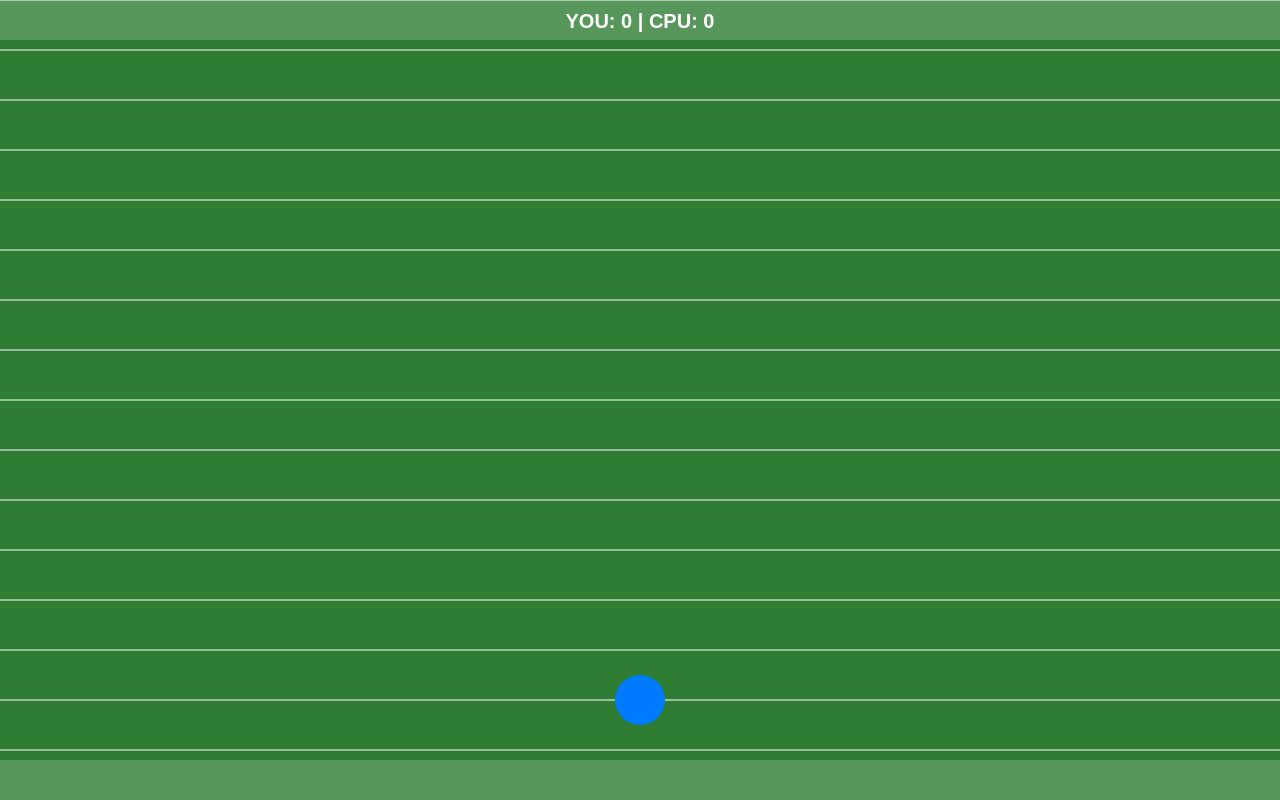
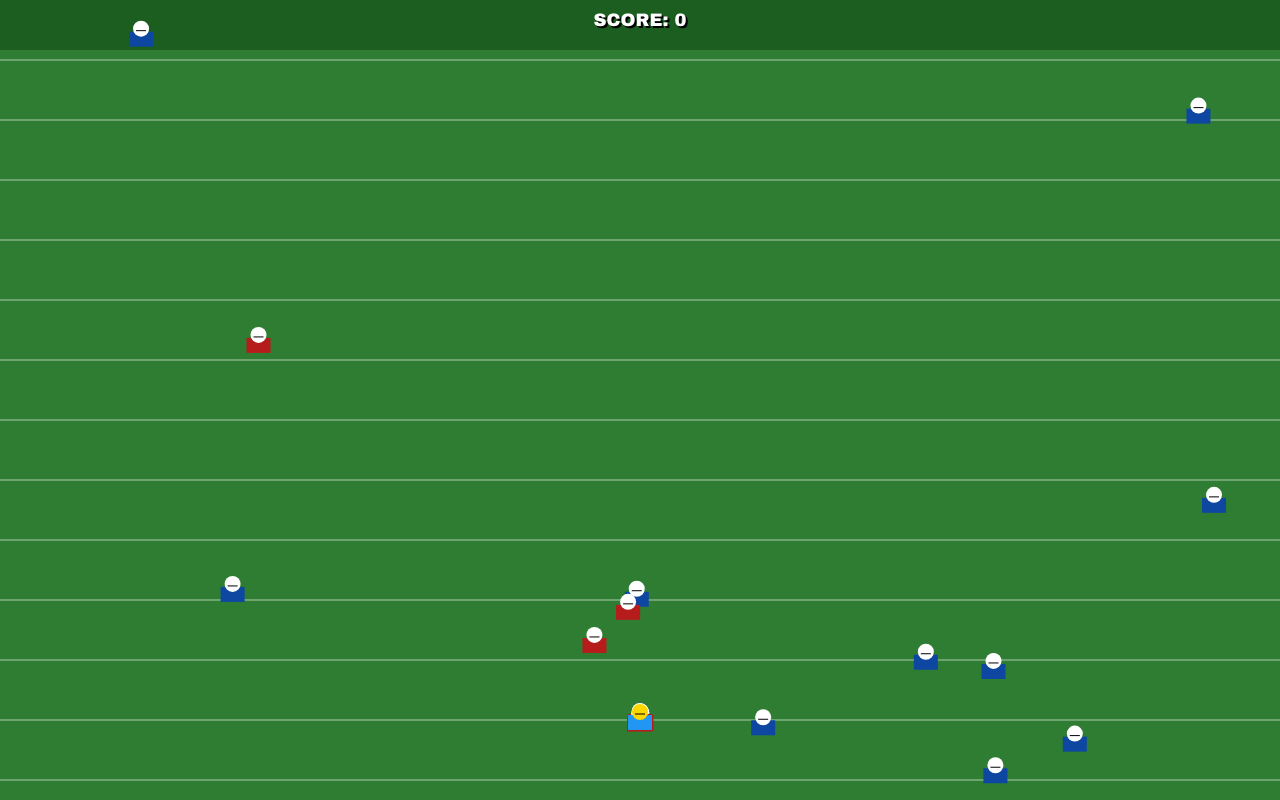
Before and after one commit to CalebDay337/FOOTBALL, a plain HTML site: page index.html in a window 1280 px wide. Drawn offline with Linux system fonts and the light colour scheme.

Commit message:
Update index.html

```diff
--- a/index.html
+++ b/index.html
@@ -5,116 +5,123 @@
     <meta name="viewport" content="width=device-width, initial-scale=1.0, maximum-scale=1.0, user-scalable=no">
     <title>Football Legends</title>
     <style>
-        body { background: #1a472a; margin: 0; overflow: hidden; font-family: sans-serif; color: white; touch-action: none; }
-        #ui { position: absolute; top: 10px; width: 100%; text-align: center; pointer-events: none; font-weight: bold; font-size: 20px; }
+        body { background: #1a472a; margin: 0; overflow: hidden; font-family: 'Arial Black', sans-serif; color: white; touch-action: none; }
+        #ui { position: absolute; top: 10px; width: 100%; text-align: center; pointer-events: none; z-index: 10; font-size: 18px; text-shadow: 2px 2px black; }
         canvas { display: block; background: #2e7d32; }
     </style>
 </head>
 <body>
-    <div id="ui">YOU: <span id="ps">0</span> | CPU: <span id="cs">0</span></div>
+    <div id="ui">SCORE: <span id="score">0</span></div>
     <canvas id="game"></canvas>
 
     <script>
         const canvas = document.getElementById("game");
         const ctx = canvas.getContext("2d");
-        const psText = document.getElementById("ps");
-        const csText = document.getElementById("cs");
+        const scoreText = document.getElementById("score");
 
         canvas.width = window.innerWidth;
         canvas.height = window.innerHeight;
 
-        let pScore = 0, cScore = 0;
+        let score = 0;
+        let gameActive = true;
 
-        // Game Objects
-        let ball = { x: canvas.width/2, y: canvas.height/2, radius: 8, carrier: null };
-        let player = { x: canvas.width/2, y: canvas.height - 100, size: 25, color: '#007bff' };
-        let cpu = { x: canvas.width/2, y: 100, size: 25, color: '#dc3545', speed: 2.5 };
+        // Player setup (Slower, realistic movement)
+        let player = { x: canvas.width/2, y: canvas.height - 80, size: 15, targetX: canvas.width/2, targetY: canvas.height - 80 };
 
-        // Touch Input
+        // Massive Player Array (10 teammates, 10 enemies)
+        let bots = [];
+        for(let i = 0; i < 20; i++) {
+            bots.push({
+                x: Math.random() * canvas.width,
+                y: Math.random() * (canvas.height - 200) + 100,
+                size: 15,
+                team: i < 10 ? 'blue' : 'red', // 10 Blue, 10 Red
+                speed: 1 + Math.random() * 1.5
+            });
+        }
+
         canvas.addEventListener('touchmove', (e) => {
             const touch = e.touches[0];
-            player.x = touch.clientX;
-            player.y = touch.clientY;
+            player.targetX = touch.clientX;
+            player.targetY = touch.clientY;
             e.preventDefault();
         }, { passive: false });
 
-        function checkTackle() {
-            // Distance formula to see if players touch
-            let dist = Math.hypot(player.x - cpu.x, player.y - cpu.y);
-            if (dist < player.size + cpu.size) {
-                // Tackle happens: Ball goes loose
-                ball.carrier = null;
-                ball.x = (player.x + cpu.x) / 2;
-                ball.y = (player.y + cpu.y) / 2;
-            }
-
-            // Check if player or CPU picks up the ball
-            let distP = Math.hypot(player.x - ball.x, player.y - ball.y);
-            if (distP < player.size) ball.carrier = 'player';
-
-            let distC = Math.hypot(cpu.x - ball.x, cpu.y - ball.y);
-            if (distC < cpu.size) ball.carrier = 'cpu';
+        function drawPlayer(x, y, color, isMain) {
+            // Shoulders/Jersey
+            ctx.fillStyle = color;
+            ctx.fillRect(x - 12, y - 5, 24, 15);
+            // Helmet
+            ctx.fillStyle = isMain ? "#ffd700" : "white"; // Gold helmet for you
+            ctx.beginPath(); ctx.arc(x, y - 8, 8, 0, Math.PI * 2); ctx.fill();
+            // Face mask line
+            ctx.strokeStyle = "black";
+            ctx.lineWidth = 1;
+            ctx.beginPath(); ctx.moveTo(x - 5, y - 6); ctx.lineTo(x + 5, y - 6); ctx.stroke();
         }
 
         function update() {
-            if (ball.carrier === 'player') {
-                ball.x = player.x; ball.y = player.y;
-                if (ball.y < 40) { pScore++; reset(); } // Score Touchdown
-            } else if (ball.carrier === 'cpu') {
-                ball.x = cpu.x; ball.y = cpu.y;
-                if (ball.y > canvas.height - 40) { cScore++; reset(); } // CPU Touchdown
+            if (!gameActive) return;
+
+            // Move player toward touch (Added friction so you aren't "too fast")
+            player.x += (player.targetX - player.x) * 0.1;
+            player.y += (player.targetY - player.y) * 0.1;
+
+            bots.forEach(bot => {
+                if (bot.team === 'red') {
+                    // Defenders try to tackle you
+                    let dx = player.x - bot.x;
+                    let dy = player.y - bot.y;
+                    let dist = Math.hypot(dx, dy);
+                    bot.x += (dx / dist) * bot.speed;
+                    bot.y += (dy / dist) * bot.speed;
+
+                    // Check Tackle
+                    if (dist < 20) {
+                        score = 0;
+                        scoreText.innerText = score;
+                        player.x = canvas.width/2;
+                        player.y = canvas.height - 80;
+                        player.targetX = player.x;
+                        player.targetY = player.y;
+                    }
+                } else {
+                    // Teammates move up field to block
+                    bot.y -= bot.speed;
+                    if (bot.y < 0) bot.y = canvas.height;
+                }
+            });
+
+            // Touchdown check
+            if (player.y < 40) {
+                score++;
+                scoreText.innerText = score;
+                player.y = canvas.height - 80;
+                player.targetY = player.y;
             }
-
-            // CPU Logic: Less "Smart"
-            // CPU moves toward the ball if loose, or toward player if player has ball
-            let targetX = ball.carrier === 'player' ? player.x : ball.x;
-            let targetY = ball.carrier === 'player' ? player.y : ball.y;
-
-            if (cpu.x < targetX) cpu.x += cpu.speed;
-            else cpu.x -= cpu.speed;
-
-            if (cpu.y < targetY) cpu.y += cpu.speed;
-            else cpu.y -= cpu.speed;
-
-            checkTackle();
-        }
-
-        function reset() {
-            psText.innerText = pScore;
-            csText.innerText = cScore;
-            ball.carrier = null;
-            ball.x = canvas.width/2;
-            ball.y = canvas.height/2;
-            cpu.x = canvas.width/2;
-            cpu.y = 100;
         }
 
         function draw() {
-            // Draw Field
+            // Grass
             ctx.fillStyle = "#2e7d32";
-            ctx.fillRect(0,0, canvas.width, canvas.height);
-
-            // Endzones
-            ctx.fillStyle = "rgba(255,255,255,0.2)";
-            ctx.fillRect(0, 0, canvas.width, 40); // Top Endzone
-            ctx.fillRect(0, canvas.height - 40, canvas.width, 40); // Bottom Endzone
+            ctx.fillRect(0, 0, canvas.width, canvas.height);
 
             // Yard Lines
-            ctx.strokeStyle = "white";
-            for(let i=0; i<canvas.height; i+=50) {
+            ctx.strokeStyle = "rgba(255,255,255,0.3)";
+            ctx.lineWidth = 2;
+            for(let i = 0; i < canvas.height; i += 60) {
                 ctx.beginPath(); ctx.moveTo(0, i); ctx.lineTo(canvas.width, i); ctx.stroke();
             }
 
-            // Players
-            ctx.fillStyle = player.color;
-            ctx.beginPath(); ctx.arc(player.x, player.y, player.size, 0, Math.PI*2); ctx.fill();
+            // Endzone
+            ctx.fillStyle = "#1b5e20";
+            ctx.fillRect(0, 0, canvas.width, 50);
 
-            ctx.fillStyle = cpu.color;
-            ctx.beginPath(); ctx.arc(cpu.x, cpu.y, cpu.size, 0, Math.PI*2); ctx.fill();
+            // Draw all bots
+            bots.forEach(bot => drawPlayer(bot.x, bot.y, bot.team === 'blue' ? '#0d47a1' : '#b71c1c', false));
 
-            // Ball (Brown)
-            ctx.fillStyle = "#8B4513";
-            ctx.beginPath(); ctx.ellipse(ball.x, ball.y, 12, 8, ball.carrier ? 0.5 : 0, 0, Math.PI*2); ctx.fill();
+            // Draw You
+            drawPlayer(player.x, player.y, "#2196f3", true);
         }
 
         function loop() { update(); draw(); requestAnimationFrame(loop); }
```
